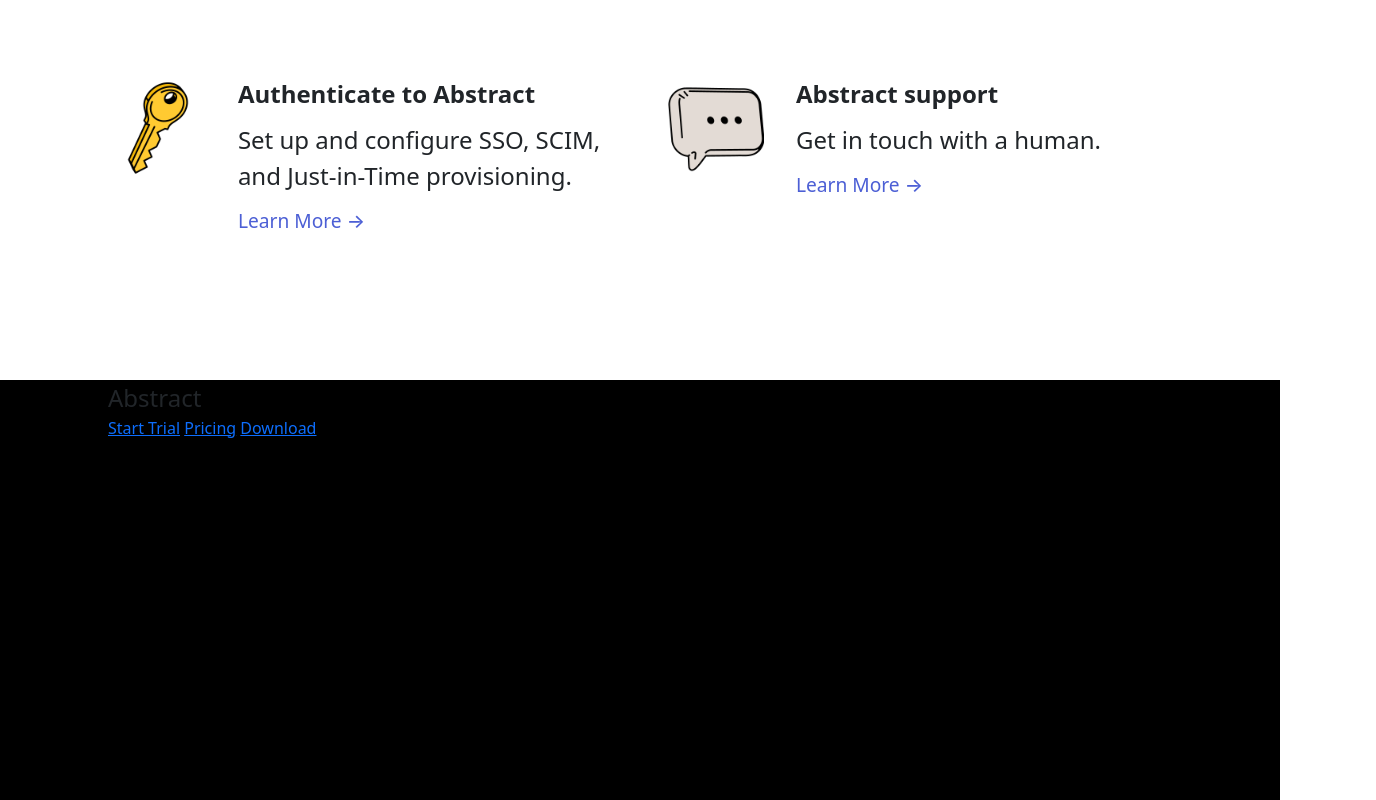
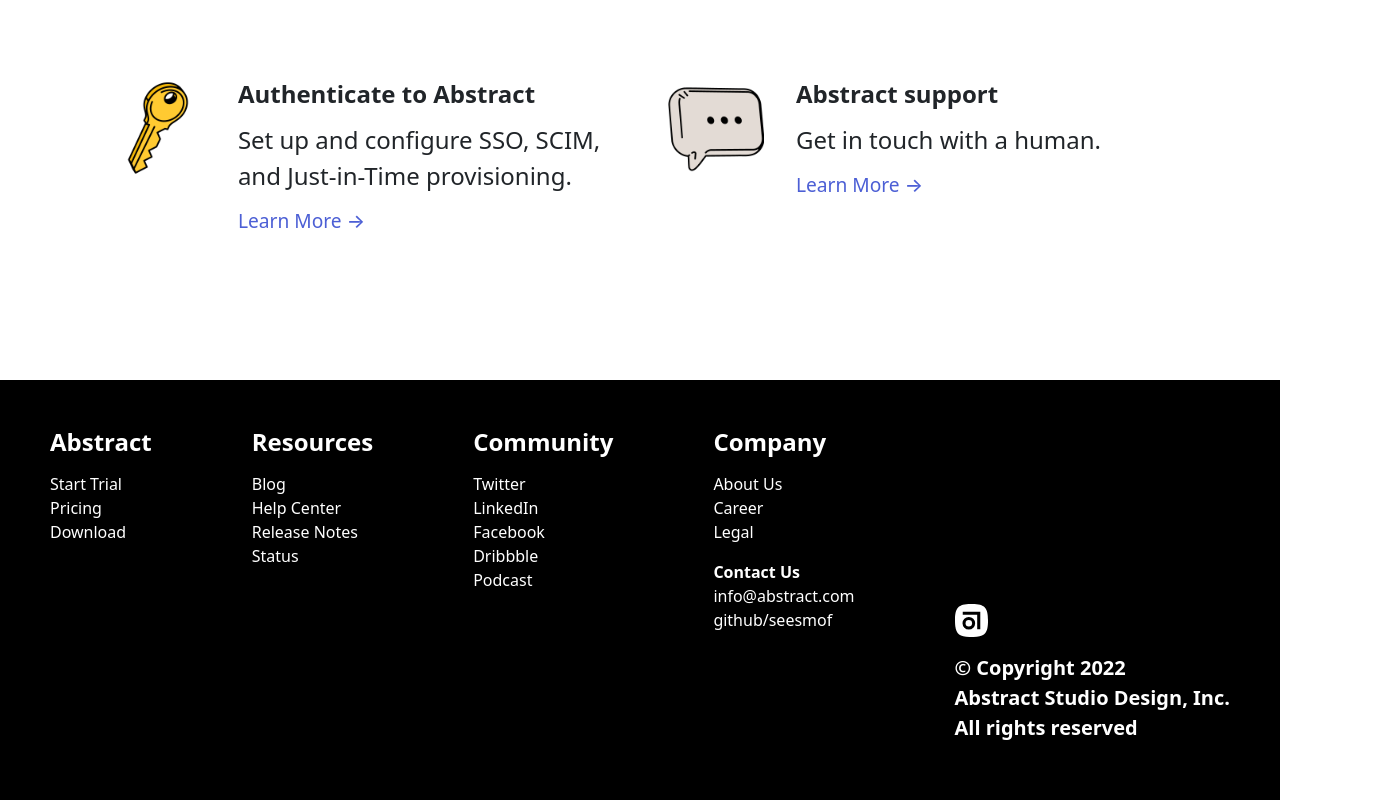
Before and after one commit to seesmof/fp-abstract, a website: page index.html in a window 1280 px wide. Shown: the part 1152-1952 px from the top of the page, 1376 px wide, since content can reach past the window. Drawn offline with nearby package versions, Linux system fonts and the light colour scheme.

Commit message:
style: :lipstick: add footer, style it, correct navbar styling

```diff
--- a/css/style.scss
+++ b/css/style.scss
@@ -25,7 +25,7 @@
       align-items: center;
 
       .logo {
-        height: 2rem;
+        height: 2.1rem;
         display: inline-block;
         margin-bottom: 0.6rem;
         margin-right: 0.3rem;
@@ -33,7 +33,7 @@
       .text {
         border-left: 2px solid var(--wht);
         color: var(--wht);
-        font-size: 1.4rem;
+        font-size: 1.5rem;
         display: inline-block;
         padding-left: 0.8rem;
         font-weight: 400;
@@ -57,7 +57,7 @@
 
       .request {
         border: 1px solid var(--wht);
-        background: rgba(0, 0, 0, 0);
+        background: #191a1b;
         color: var(--wht);
       }
 
@@ -141,17 +141,48 @@
 }
 
 /* footer */
-footer {
+.footer {
+  display: flex;
+  justify-content: space-around;
   background: var(--blk);
+  color: var(--wht);
   height: 420px;
 
-  .footer-content {
-    margin: 2rem 6rem;
+  .links-container {
+    flex-direction: column;
+    margin-top: 3rem;
 
-    .footer-content-section {
-      .heading {
-        font-size: 24px;
+    h2 {
+      font-size: 1.5rem;
+      font-weight: 700;
+      margin-bottom: 1rem;
+    }
+
+    .heading-sm {
+      font-weight: 700;
+      margin-top: 1rem;
+    }
+
+    a {
+      display: block;
+      color: inherit;
+      text-decoration: none;
+      font-weight: 500;
+
+      &:hover {
+        text-decoration: underline;
       }
     }
   }
+
+  .links-container:last-of-type {
+    margin-top: 14rem;
+    font-size: 20px;
+    font-weight: 600;
+
+    svg {
+      width: 130px;
+      margin-bottom: 1rem;
+    }
+  }
 }
--- a/index.html
+++ b/index.html
@@ -194,19 +194,57 @@
     </div>
 
     <!-- footer -->
-    <footer>
-      <div class="footer-content container-fluid">
-        <div class="footer-content-section">
-          <div class="heading">Abstract</div>
-          <a href="#">Start Trial</a>
-          <a href="#">Pricing</a>
-          <a href="#">Download</a>
+    <div class="footer">
+      <div class="links-container">
+        <h2>Abstract</h2>
+        <a href="#">Start Trial</a>
+        <a href="#">Pricing</a>
+        <a href="#">Download</a>
+      </div>
+      <div class="links-container">
+        <h2>Resources</h2>
+        <a href="#">Blog</a>
+        <a href="#">Help Center</a>
+        <a href="#">Release Notes</a>
+        <a href="#">Status</a>
+      </div>
+      <div class="links-container">
+        <h2>Community</h2>
+        <a href="#">Twitter</a>
+        <a href="#">LinkedIn</a>
+        <a href="#">Facebook</a>
+        <a href="#">Dribbble</a>
+        <a href="#">Podcast</a>
+      </div>
+      <div class="links-container">
+        <h2>Company</h2>
+        <a href="#">About Us</a>
+        <a href="#">Career</a>
+        <a href="#">Legal</a>
+        <div class="heading-sm">Contact Us</div>
+        <a href="mailto:info@abstract.com">info@abstract.com</a>
+        <a href="https://github.com/seesmof">github/seesmof</a>
+      </div>
+      <div class="links-container">
+        <div class="img">
+          <svg
+            class="abstract-logo-footer"
+            xmlns="http://www.w3.org/2000/svg"
+            viewBox="0 0 200 51"
+            preserveAspectRatio="xMinYMid slice"
+          >
+            <g class="abstract-logo-mark-footer" fill="#fff">
+              <path
+                d="M25.41 0C5.08 0 0 5.08 0 25.41s5.08 25.41 25.41 25.41 25.41-5.08 25.41-25.41S45.74 0 25.41 0zm-4.17 39.31A9.73 9.73 0 1 1 31 29.58a9.75 9.75 0 0 1-9.76 9.73zm17.67-.4h-4.77V16.67H11.91v-4.76h27z"
+              ></path>
+              <circle cx="21.24" cy="29.58" r="4.96"></circle>
+            </g>
+          </svg>
         </div>
-        <div class="footer-content-section"></div>
-        <div class="footer-content-section"></div>
-        <div class="footer-content-section"></div>
-        <div class="footer-content-section"></div>
+        <div class="txt">© Copyright 2022</div>
+        <div class="txt">Abstract Studio Design, Inc.</div>
+        <div class="txt">All rights reserved</div>
       </div>
-    </footer>
+    </div>
   </body>
 </html>
```
Also changed, not shown: css/style.css, 1 other file.
